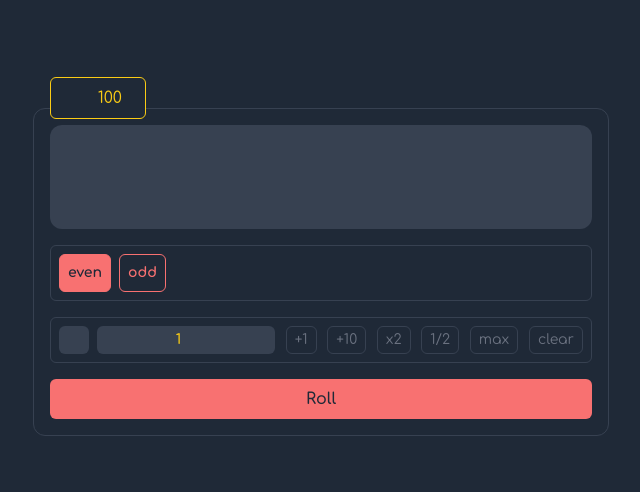
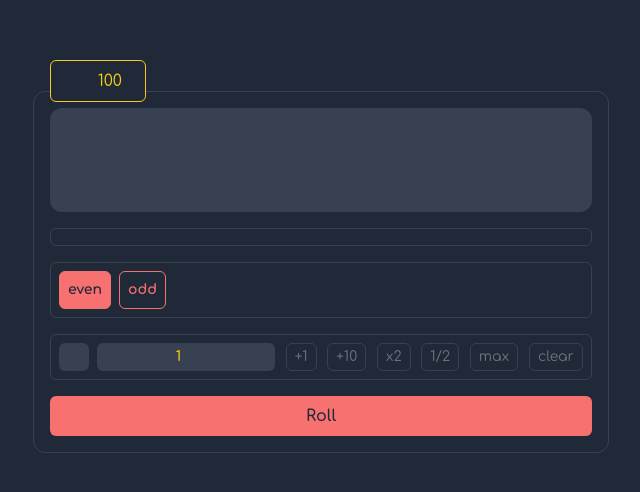
Before and after one commit to megatronhehe/dice-game, a React (Vite) app: page / in a window 1280 px wide. Shown: the part 128-620 px from the top of the page, without its empty margins (319-959 px from the left). Built offline with nearby package versions, Linux system fonts and the light colour scheme; some icons are missing.

Commit message:
feature added: history

```diff
--- a/src/App.jsx
+++ b/src/App.jsx
@@ -19,6 +19,7 @@ function App() {
 	const [betMethod, setBetMethod] = useState("even");
 	const [notif, setNotif] = useState(false);
 	const [notifMessage, setNotifMessage] = useState("");
+	const [history, setHistory] = useState([]);
 
 	const getRandomDice = () => {
 		const die1 = Math.floor(Math.random() * 5 + 1);
@@ -30,26 +31,45 @@ function App() {
 		setBetAmount(Number(e.target.value));
 	};
 
+	const addHistory = (result, amount, method) => {
+		const newHistory = {
+			die1: dice.die1,
+			die2: dice.die2,
+			result: result,
+			amount: amount,
+			method: method,
+		};
+		setHistory((prev) => [newHistory, ...prev]);
+	};
+
 	const betMethodEven = () => {
 		const diceCount = dice.die1 + dice.die2;
+		let result;
 		if (diceCount % 2 === 0) {
 			setBalance((prev) => prev + betAmount);
 			setNotifMessage(`+${betAmount}`);
+			result = "win";
 		} else {
 			setBalance((prev) => prev - betAmount);
 			setNotifMessage(`-${betAmount}`);
+			result = "lose";
 		}
+		addHistory(result, betAmount, "even");
 	};
 
 	const betMethodOdd = () => {
 		const diceCount = dice.die1 + dice.die2;
+		let result;
 		if (diceCount % 2 === 1) {
 			setBalance((prev) => prev + betAmount);
 			setNotifMessage(`+${betAmount}`);
+			result = "win";
 		} else {
 			setBalance((prev) => prev - betAmount);
 			setNotifMessage(`-${betAmount}`);
+			result = "lose";
 		}
+		addHistory(result, betAmount, "odd");
 	};
 
 	useEffect(() => {
@@ -84,6 +104,26 @@ function App() {
 		}
 	};
 
+	const historyElement = history.map((item) => {
+		const isWin = item.result === "win";
+		return (
+			<div
+				className={`flex flex-col items-center text-4xl ${
+					isWin ? "text-green-400" : "text-ref-400"
+				}`}
+			>
+				<p className="text-xs">{item.result}</p>
+				{diceElement(item.die1)}
+				{diceElement(item.die2)}
+				<p className="text-xs">{item.method}</p>
+				<p className="flex items-center gap-1 text-xs">
+					{isWin ? "+" : "-"}
+					{item.amount}
+				</p>
+			</div>
+		);
+	});
+
 	return (
 		<div className="flex items-center justify-center h-screen bg-gray-800 font-comfortaa">
 			<div className="relative w-full max-w-xl p-4 border border-gray-700 rounded-xl ">
@@ -97,6 +137,11 @@ function App() {
 						</div>
 					)}
 					<PiDiamondsFourFill />
+				</div>
+
+				{/* HISTORY */}
+				<div className="flex gap-2 p-2 mt-4 overflow-x-scroll font-bold text-red-400 border border-gray-700 rounded-md">
+					{historyElement}
 				</div>
 
 				{/* BET METHOD */}
--- a/src/index.css
+++ b/src/index.css
@@ -3,3 +3,24 @@
 @tailwind base;
 @tailwind components;
 @tailwind utilities;
+
+/* width */
+::-webkit-scrollbar {
+	width: 10px;
+}
+
+/* Track */
+::-webkit-scrollbar-track {
+	background: #1f2937;
+}
+
+/* Handle */
+::-webkit-scrollbar-thumb {
+	background: #374151;
+	border-radius: 5px;
+}
+
+/* Handle on hover */
+::-webkit-scrollbar-thumb:hover {
+	background: #374151;
+}
```
